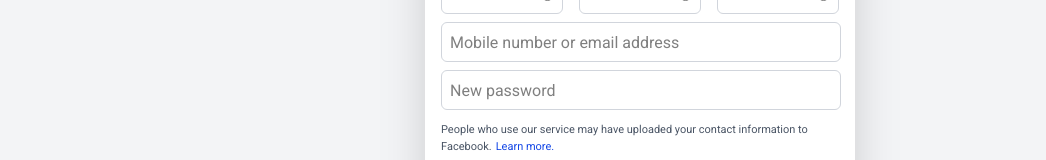
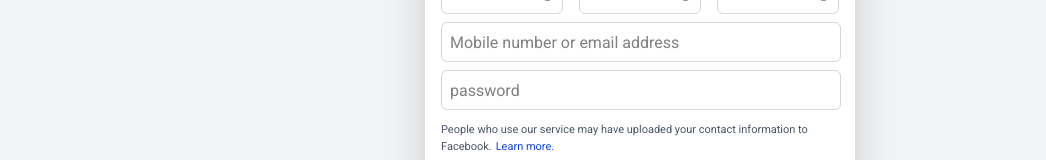
Before and after one commit to hassan-abubakar-dev/facebook-clone-frontend, a React (Vite) app: page /register in a window 1280 px wide. Shown: the part 383-543 px from the top of the page, without its empty margins (0-1046 px from the left). Built offline with nearby package versions, Linux system fonts and the light colour scheme; no server answers.

Commit message:
clean up

```diff
--- a/src/pages/ChangePassword.jsx
+++ b/src/pages/ChangePassword.jsx
@@ -34,7 +34,7 @@
       }
     }
     catch (err) {
-      console.log(err.response.data);
+      // console.log(err.response.data);
       setLoading(false);
       if(err.response.data.message === 'first and second password mismatch'){
         setMismatchPasswordError(true)
--- a/src/pages/signup/SignUpForm.jsx
+++ b/src/pages/signup/SignUpForm.jsx
@@ -258,7 +258,7 @@
 
             <input type="text" name="email" placeholder="Mobile number or email address" onChange={getFormValues}
                 className="email-password mb-3" />
-            <input type="text" name="password" placeholder="New password" onChange={getFormValues}
+            <input type="text" name="password" placeholder="password" onChange={getFormValues}
                 className="email-password -mt-1"
             />
 
```
